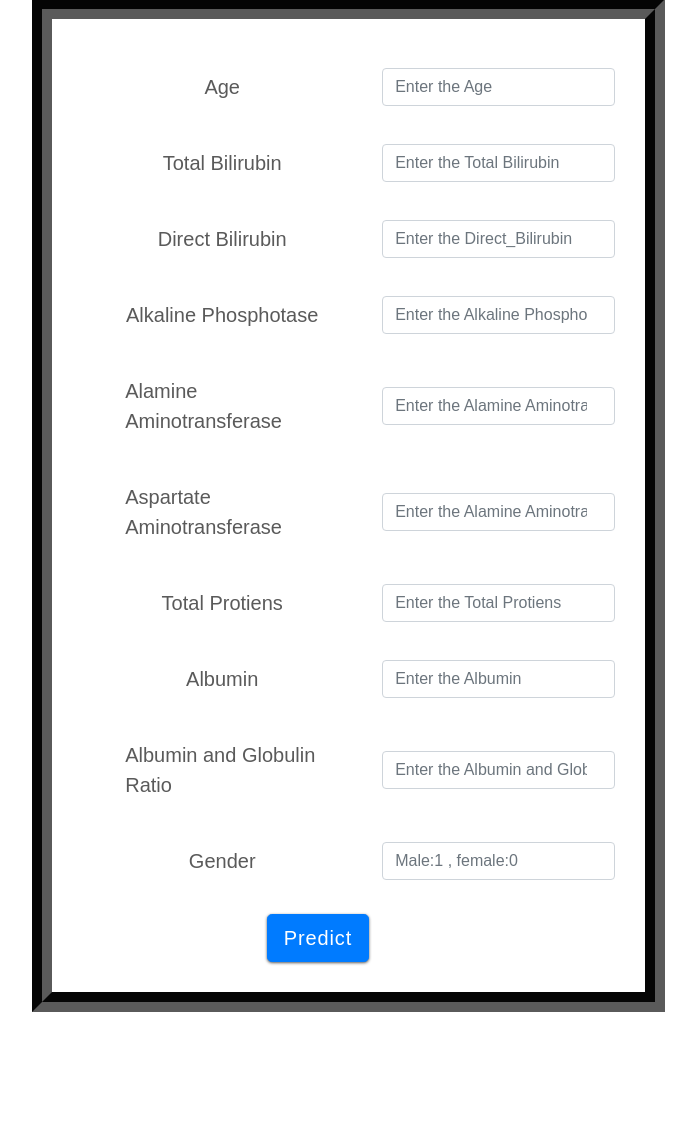
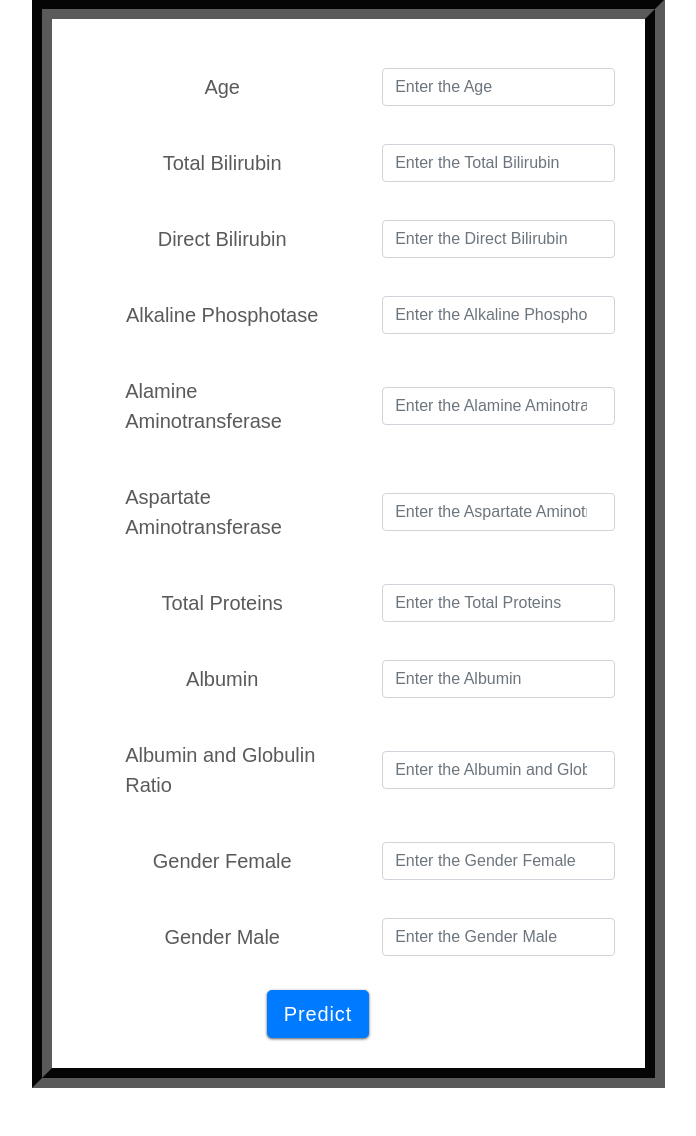
Before and after one commit to Aashish-32/HRPS, a Flask app: page /liver in a window 1280 px wide. Shown: the part 215-1351 px from the top of the page, without its empty margins (339-1035 px from the left). Before the commit the page ends 1227 px from the top, so only its background shows below. Run offline with Flask 3, Linux system fonts and the light colour scheme; a user stored in the database is signed in; parts of the project's set-up code (start-up, migrations or seed data) failed here and were passed over; some libraries are stand-ins or nearby versions.

Commit message:
unupdated scikit-learn

```diff
--- a/app.py
+++ b/app.py
@@ -12,6 +12,8 @@ import pickle
 import numpy as np
 from sklearn.ensemble import RandomForestClassifier
 from sklearn.model_selection import train_test_split
+
+
 
 filename = 'diabetes-prediction-rfc-model.pkl'
 classifier = pickle.load(open(filename, 'rb'))
@@ -171,18 +173,19 @@ def liver():
 
 def ValuePred(to_predict_list, size):
 
-    print(len(to_predict_list))
-    to_predict_list.append(0.0)
-    print(len(to_predict_list))
-    to_predict = np.array(to_predict_list).reshape(1,10)
-    # if(size==10):
+    import sklearn
+    print(sklearn.__version__)
+
+    to_predict = np.array(to_predict_list).reshape(1,11)
+    if(size==11):
 
 
-    loaded_model = joblib.load('livernew.pkl')
+        loaded_model = joblib.load('liver.pkl')
 
 
-    result = loaded_model.predict(to_predict)
-    return result[0]
+        result = loaded_model.predict(to_predict)
+        return result[0]
+
 
 
 @app.route('/predictliver', methods=["POST"])
@@ -191,14 +194,18 @@ def predictliver():
         to_predict_list = request.form.to_dict()
         to_predict_list = list(to_predict_list.values())
         to_predict_list = list(map(float, to_predict_list))
-        # if len(to_predict_list) ==10:
-        result = ValuePred(to_predict_list, 9)
+        result = ValuePred(to_predict_list, 11)
 
-    if int(result) == 1:
-        prediction = "Patient has a high risk of Liver Disease, please consult your doctor immediately"
-    else:
-        prediction = "Patient has a low risk of liver Disease"
+
+        if int(result) == 1:
+            prediction = "Patient has a high risk of Liver Disease, please consult your doctor immediately"
+        else:
+
+            prediction = "Patient has a low risk of liver Disease"
+
+
     return render_template("liver_result.html", prediction_text=prediction)
+
 
 
 @app.route('/logout')
--- a/templates/liver.html
+++ b/templates/liver.html
@@ -157,46 +157,62 @@ fieldset button
     <form action="{{ url_for('predictliver')}}" method="post" class="form-inline">
         <fieldset>
           <div class="tabcontent" id="new">
+
             <div class="form-group">
               <label for="Age">Age</label>
               <input class="form-control" type="number" id="Age" name="Age" required="required" placeholder="Enter the Age">
           </div>
+
           <div class="form-group">
-                <label for="Total Bilirubin">Total Bilirubin</label>
-                <input class="form-control" type="number" id="Total Bilirubin" name="Total Bilirubin" required="required" placeholder="Enter the Total Bilirubin">
+              <label for="Total_Bilirubin">Total Bilirubin</label>
+              <input class="form-control" type="number" id="Total_Bilirubin" name="Total_Bilirubin" required="required" placeholder="Enter the Total Bilirubin">
           </div>
+
           <div class="form-group">
               <label for="Direct_Bilirubin">Direct Bilirubin</label>
-                <input class="form-control" type="number" step="any" id="Direct_Bilirubin" name="Direct_Bilirubin" required="required" placeholder="Enter the Direct_Bilirubin">
+              <input class="form-control" type="number" id="Direct_Bilirubin" name="Direct_Bilirubin" required="required" placeholder="Enter the Direct Bilirubin">
           </div>
+
           <div class="form-group">
               <label for="Alkaline_Phosphotase">Alkaline Phosphotase</label>
               <input class="form-control" type="number" id="Alkaline_Phosphotase" name="Alkaline_Phosphotase" required="required" placeholder="Enter the Alkaline Phosphotase">
           </div>
+
           <div class="form-group">
               <label for="Alamine_Aminotransferase">Alamine Aminotransferase</label>
               <input class="form-control" type="number" id="Alamine_Aminotransferase" name="Alamine_Aminotransferase" required="required" placeholder="Enter the Alamine Aminotransferase">
           </div>
+
           <div class="form-group">
-                <label for="ASAminotransferase">Aspartate Aminotransferase</label>
-                <input class="form-control" type="number" id="_Aminotransferase" name="e_Aminotransferase" required="required" placeholder="Enter the Alamine Aminotransferase">
+              <label for="Aspartate_Aminotransferase">Aspartate Aminotransferase</label>
+              <input class="form-control" type="number" id="Aspartate_Aminotransferase" name="Aspartate_Aminotransferase" required="required" placeholder="Enter the Aspartate Aminotransferase">
           </div>
+
           <div class="form-group">
-                <label for="Total_Protiens">Total Protiens</label>
-                <input class="form-control" type="number" id="Total_Protiens" name="Total_Protiens" required="required" placeholder="Enter the Total Protiens">
+              <label for="Total_Protiens">Total Proteins</label>
+              <input class="form-control" type="number" id="Total_Protiens" name="Total_Protiens" required="required" placeholder="Enter the Total Proteins">
           </div>
+
           <div class="form-group">
               <label for="Albumin">Albumin</label>
               <input class="form-control" type="number" id="Albumin" name="Albumin" required="required" placeholder="Enter the Albumin">
           </div>
+
           <div class="form-group">
               <label for="Albumin_and_Globulin_Ratio">Albumin and Globulin Ratio</label>
-                <input class="form-control" type="number" id="Gender" name="Gender" required="required" placeholder="Enter the Albumin and Globulin Ratio">
+              <input class="form-control" type="number" id="Albumin_and_Globulin_Ratio" name="Albumin_and_Globulin_Ratio" required="required" placeholder="Enter the Albumin and Globulin Ratio">
           </div>
+
           <div class="form-group">
-                <label for="Gender">Gender</label>
-                <input class="form-control" type="number" id="Gender" name="Gender" required="required" placeholder="Male:1 , female:0">
+              <label for="Gender_Female">Gender Female</label>
+              <input class="form-control" type="number" id="Gender_Female" name="Gender_Female" required="required" placeholder="Enter the Gender Female">
           </div>
+
+          <div class="form-group">
+              <label for="Gender_Male">Gender Male</label>
+              <input class="form-control" type="number" id="Gender_Male" name="Gender_Male" required="required" placeholder="Enter the Gender Male">
+          </div>
+
               &nbsp;&nbsp;&nbsp;&nbsp;&nbsp;&nbsp;&nbsp;&nbsp;&nbsp;&nbsp;&nbsp;&nbsp;&nbsp;&nbsp;&nbsp;&nbsp;&nbsp;&nbsp;&nbsp;&nbsp;&nbsp;&nbsp;&nbsp;&nbsp;&nbsp;&nbsp;&nbsp;&nbsp;<button type="submit" class="btn btn-primary btn-lg">Predict</button>
         </div>
       </fieldset>
```
Also changed, not shown: 4 other files. Lines whose indentation alone changed are shown as unchanged.
